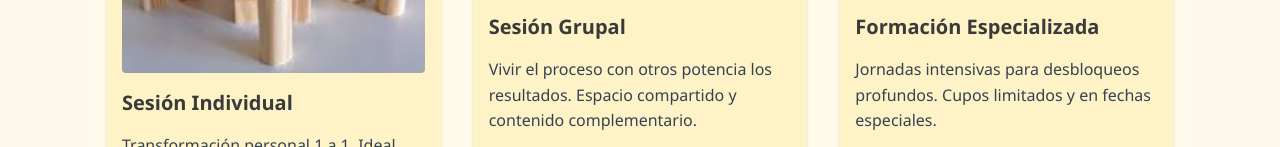
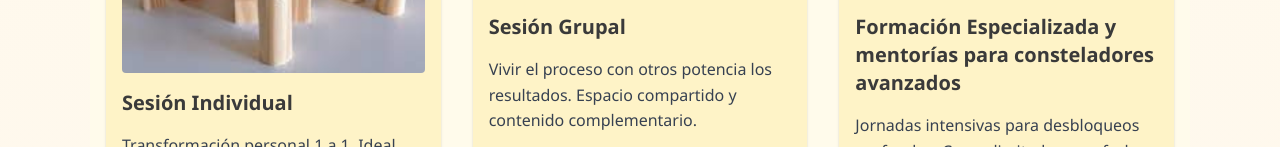
Before and after one commit to palazzid88/constelaciones-familiares, a plain HTML site: page index.html in a window 1280 px wide. Shown: the part 1665-1812 px from the top of the page. Drawn offline with nearby package versions, Linux system fonts and the light colour scheme.

Commit message:
actualizacion

```diff
--- a/index.html
+++ b/index.html
@@ -4,6 +4,7 @@
   <meta charset="UTF-8" />
   <meta name="viewport" content="width=device-width, initial-scale=1.0" />
   <meta name="description" content="Transformá tu vida emocional a través de constelaciones familiares. Conectá con tu bienestar desde el origen." />
+  <link rel="icon" type="image/png" sizes="32x32" href="./images/logo.png">
   <title>Sanación Emocional Sistémica</title>
   <link href="https://cdn.jsdelivr.net/npm/tailwindcss@2.2.19/dist/tailwind.min.css" rel="stylesheet">
   <link rel="stylesheet" href="styles.css">
@@ -131,7 +132,7 @@
       </div>
       <div class="bg-yellow-100 p-4 rounded-xl shadow">
         <img src="images/taller.png" alt="Taller intensivo" class="rounded mb-4" loading="lazy">
-        <h3 class="text-xl font-semibold text-orange-600">Formación Especializada</h3>
+        <h3 class="text-xl font-semibold text-orange-600">Formación Especializada y mentorías para consteladores avanzados</h3>
         <p class="text-gray-700 mt-2">Jornadas intensivas para desbloqueos profundos. Cupos limitados y en fechas especiales.</p>
       </div>
     </div>
```
